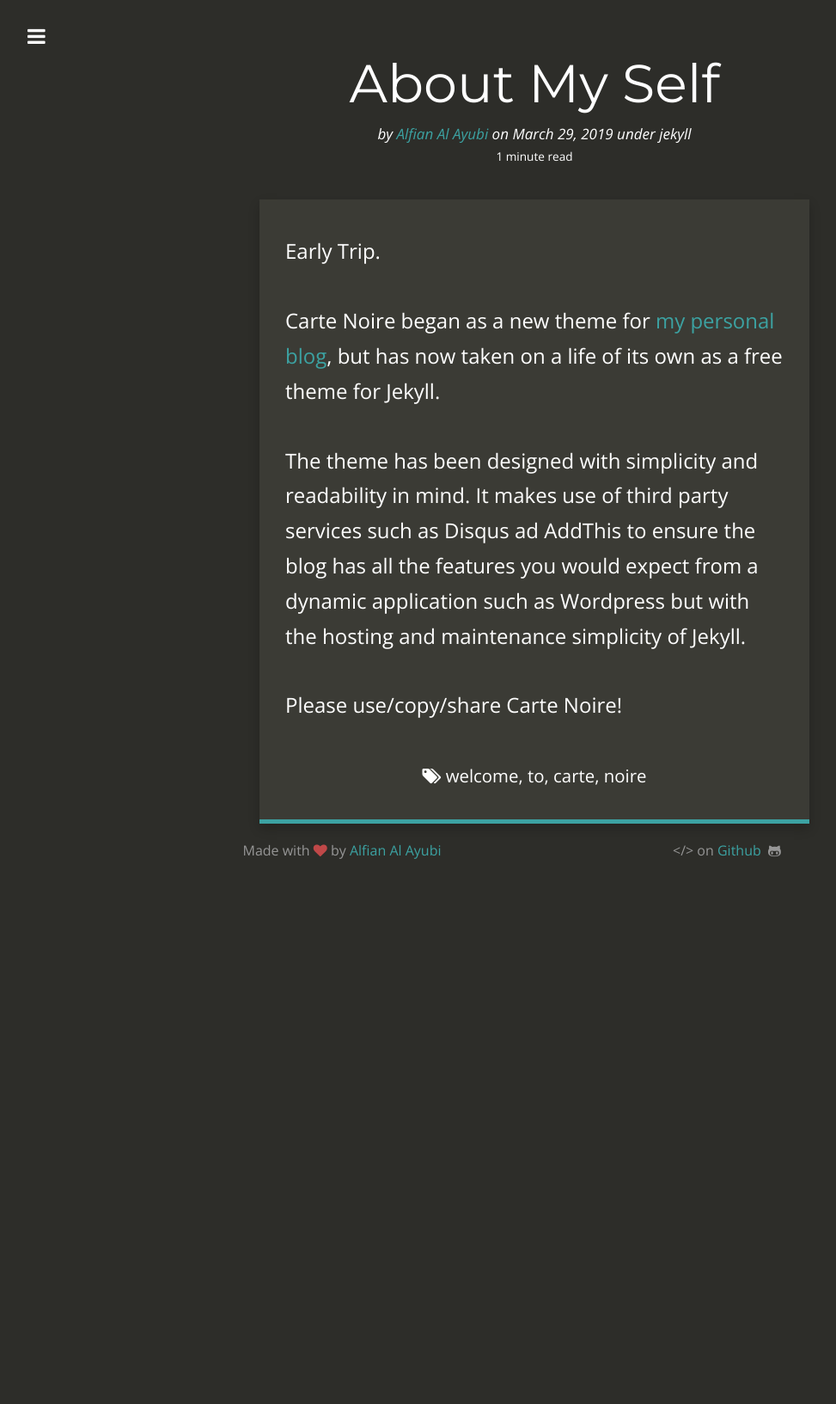
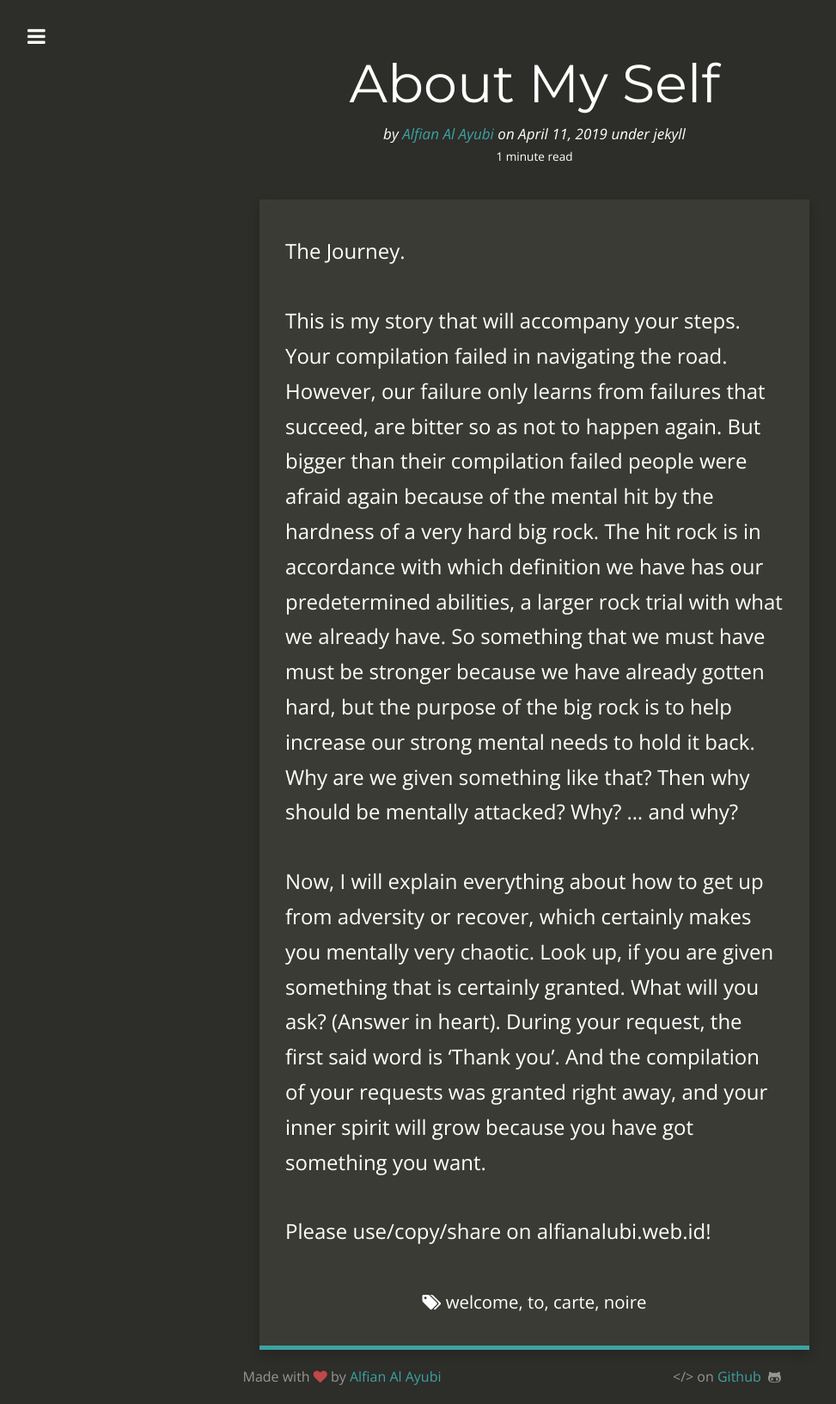
Before and after one commit to alfianubi/alfianalubi.github.io, a Jekyll site: the page built from _posts/2019-03-29-about-my-self.md, in a window 1280 px wide. Shown: the whole page at 86% size, without its empty margins (18-991 px from the left). Built offline with Jekyll 4.4.1, drawn with Linux system fonts in a browser that asks for light colours; nearby versions of some CDN libraries; comment, search, counter and statistics services are not loaded; before the commit the page ends 1021 px from its top, so only the background shows below that.

Commit message:
update status

```diff
--- a/_posts/2019-03-29-about-my-self.md
+++ b/_posts/2019-03-29-about-my-self.md
@@ -1,7 +1,7 @@
 ---
 layout:     post
 title:      About My Self
-date:       2019-03-29 03:55:1
+date:       2019-04-11 03:55:1
 author:     Alfian Al Ayubi
 summary:    Carte Noire is a dark blog theme for Jekyll focusing on a clear reading experience.
 categories: jekyll
@@ -13,16 +13,12 @@ tags:
  - noire
 ---
 
-Early Trip.
+The Journey.
 
-Carte Noire began as a new theme for [my personal blog][1], but has now taken
-on a life of its own as a free theme for Jekyll.
+This is my story that will accompany your steps. Your compilation failed in navigating the road. However, our failure only learns from failures that succeed, are bitter so as not to happen again. But bigger than their compilation failed people were afraid again because of the mental hit by the hardness of a very hard big rock. The hit rock is in accordance with which definition we have has our predetermined abilities, a larger rock trial with what we already have. So something that we must have must be stronger because we have already gotten hard, but the purpose of the big rock is to help increase our strong mental needs to hold it back. Why are we given something like that? Then why should be mentally attacked? Why? ... and why?
 
-The theme has been designed with simplicity and readability in mind. It makes
-use of third party services such as Disqus ad AddThis to ensure the blog has
-all the features you would expect from a dynamic application such as Wordpress
-but with the hosting and maintenance simplicity of Jekyll.
+Now, I will explain everything about how to get up from adversity or recover, which certainly makes you mentally very chaotic. Look up, if you are given something that is certainly granted. What will you ask? (Answer in heart). During your request, the first said word is 'Thank you'. And the compilation of your requests was granted right away, and your inner spirit will grow because you have got something you want.
 
-Please use/copy/share Carte Noire!
+Please use/copy/share on alfianalubi.web.id!
 
 [1]: http://www.jacobtomlinson.co.uk/
```
